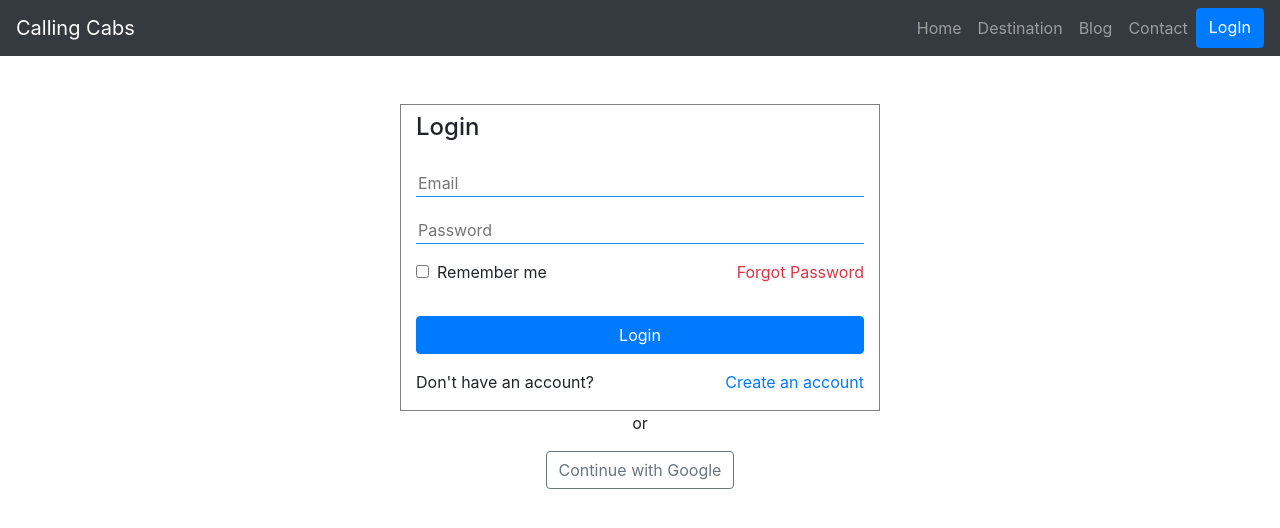
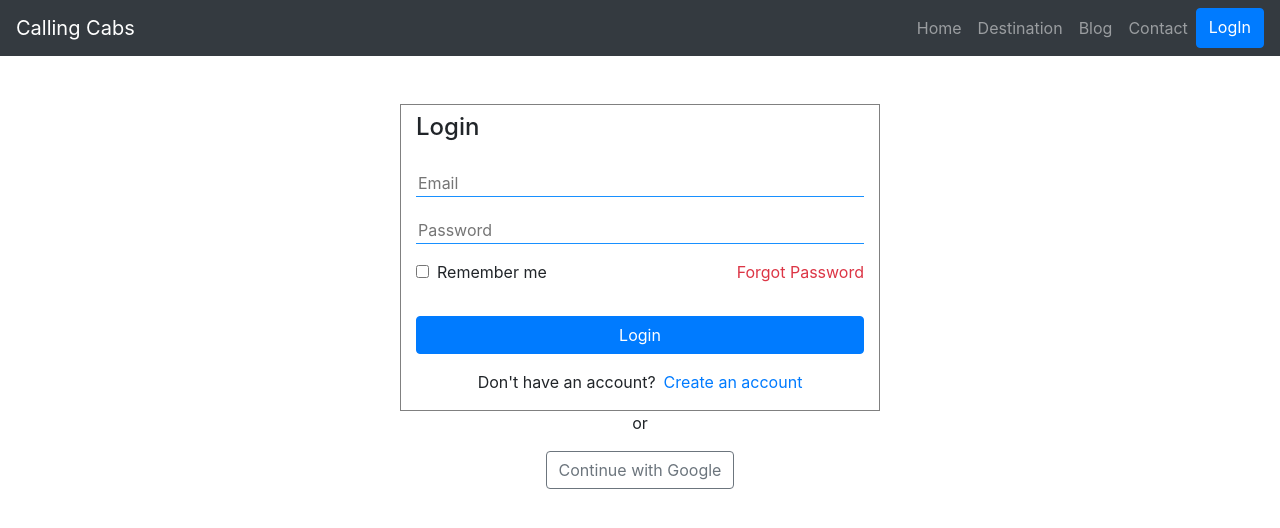
Before and after one commit to SakibNoman/Calling-Cabs, a React (Create React App) app: page /login in a window 1280 px wide. Shown: the top 528 px of the page. Built offline with nearby package versions, Linux system fonts and the light colour scheme.

Commit message:
firebase added

```diff
--- a/package.json
+++ b/package.json
@@ -7,6 +7,7 @@
     "@testing-library/react": "^11.2.5",
     "@testing-library/user-event": "^12.8.3",
     "bootstrap": "^4.6.0",
+    "firebase": "^8.3.1",
     "react": "^17.0.1",
     "react-bootstrap": "^1.5.2",
     "react-dom": "^17.0.1",
--- a/src/Components/Login/Login.js
+++ b/src/Components/Login/Login.js
@@ -25,8 +25,8 @@ const Login = () => {
                         </Link>
                     </div>}
                     <button type="button" className="btn btn-primary btn-block mt-3">{option === 'login' ? "Login" : "Create an account"}</button>
-                    <div className="d-flex justify-content-between align-items-baseline" >
-                        <p className="text-center mt-3" >{option === 'login' ? "Don't have an account?" : "Already have an account?"} </p>
+                    <div className="d-flex justify-content-center align-items-baseline" >
+                        <p className="text-center mt-3 mr-2" >{option === 'login' ? "Don't have an account? " : "Already have an account? "} </p>
                         <Link onClick={() => option === 'login' ? setOption('signup') : setOption('login')} >{option === 'login' ? "Create an account" : "Login"}</Link>
                     </div>
                 </div>
```
Also changed, not shown: 2 other files (tests, documents, lock files or other folders).
